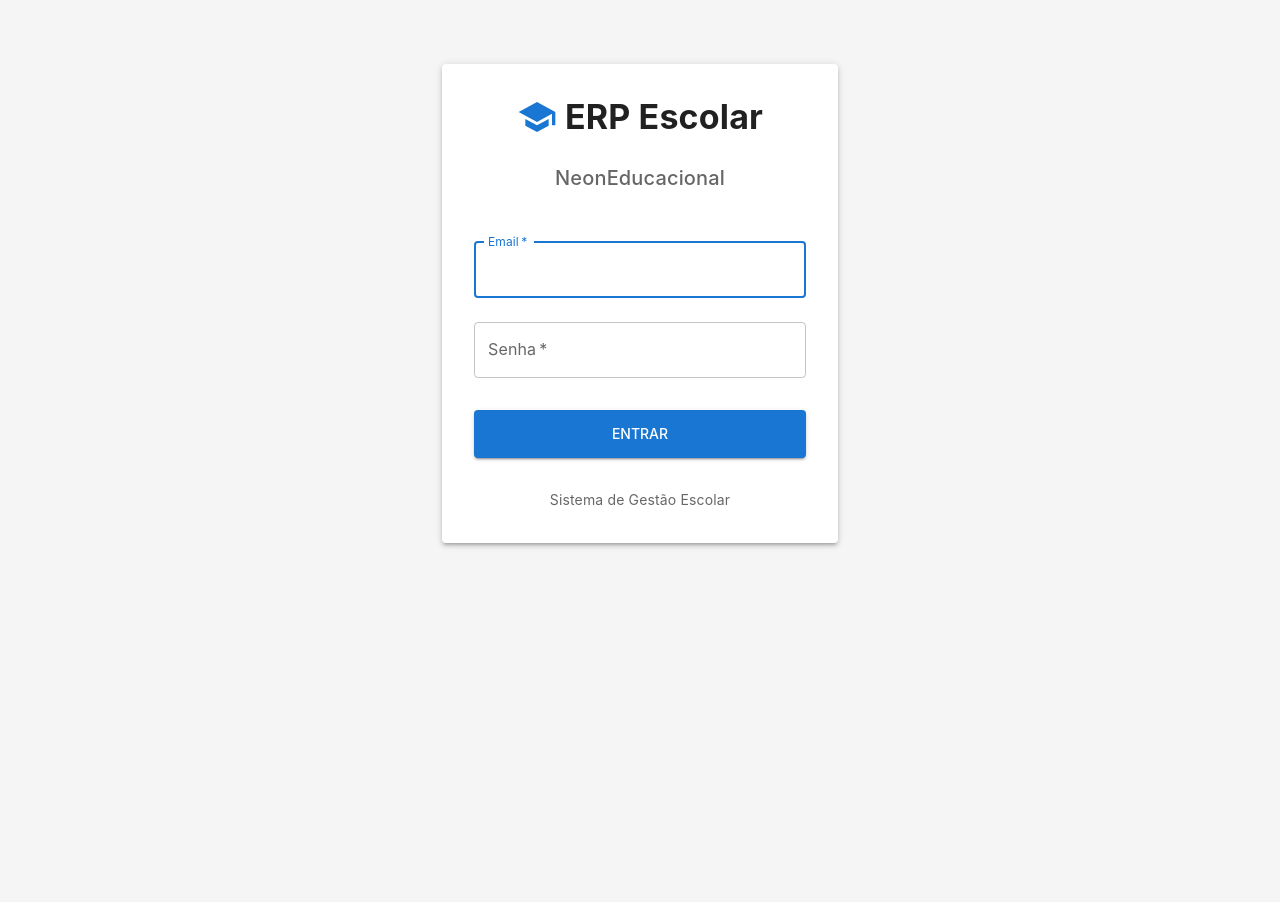
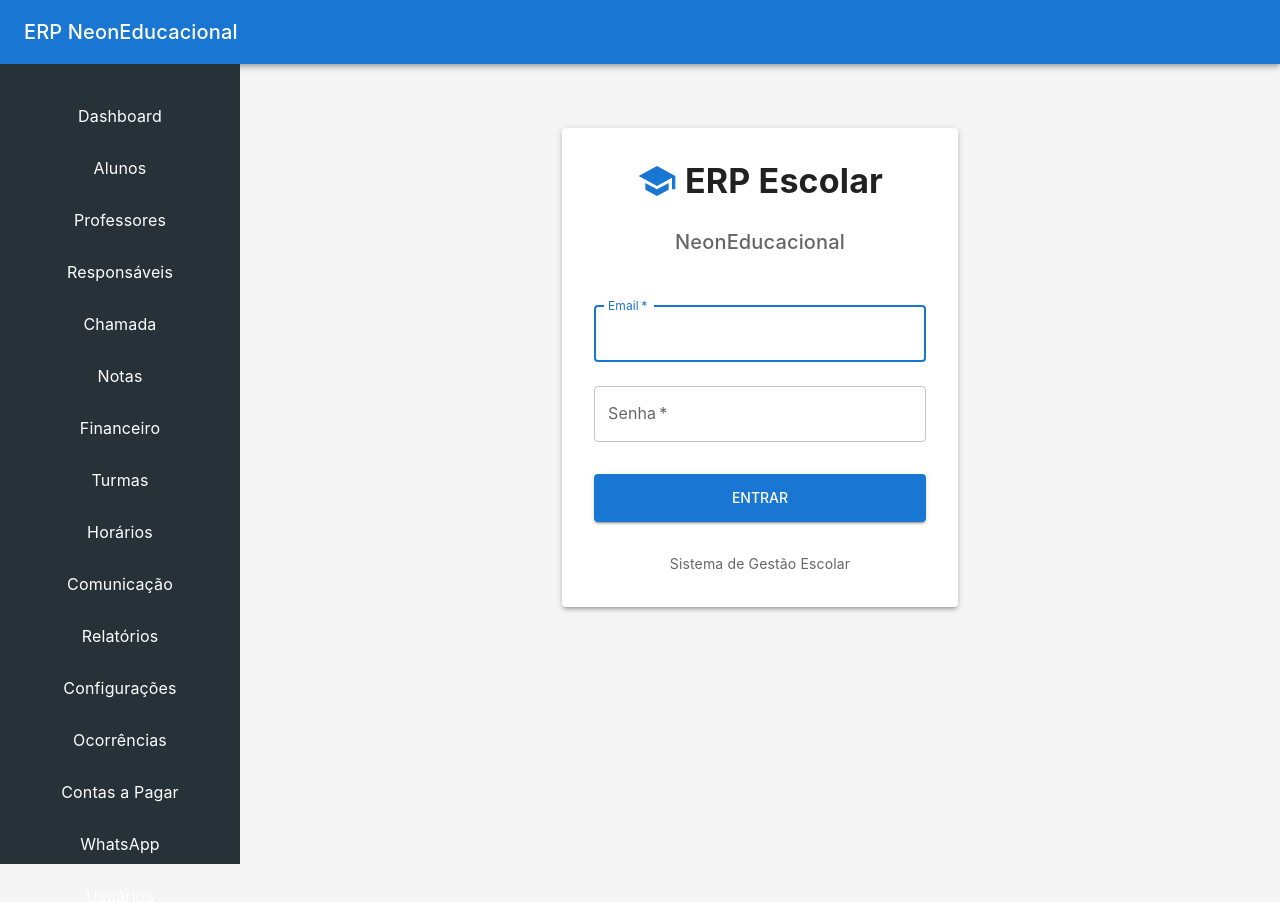
Before and after one commit to corkybrasil-cmyk/sistemaneon, a React (Vite) app: page /login in a window 1280 px wide. Shown: the top 902 px of the page. Before the commit the page ends 864 px from the top, so only its background shows below. Built offline with nearby package versions, Linux system fonts and the light colour scheme.

Commit message:
yigufutft

```diff
--- a/src/App.jsx
+++ b/src/App.jsx
@@ -3,6 +3,7 @@ import appwriteService from './services/appwriteService';
 import './AppLayout.css';
 // Header import removed
 import Layout from './components/Layout';
+import AppBar from '@mui/material/AppBar';
 import AppRoutes from './routes/AppRoutes';
 import { BrowserRouter as Router, Routes, Route, useNavigate, useLocation } from 'react-router-dom';
 import { ThemeProvider, createTheme } from '@mui/material/styles';
@@ -106,6 +107,13 @@ function App() {
       <CustomThemeProvider>
         <AuthProvider>
           <Router>
+            <AppBar position="static" color="primary">
+              <Toolbar>
+                <Typography variant="h6" component="div" sx={{ flexGrow: 1 }}>
+                  ERP NeonEducacional
+                </Typography>
+              </Toolbar>
+            </AppBar>
             <Layout>
               <AppRoutes />
             </Layout>
--- a/src/components/Layout.jsx
+++ b/src/components/Layout.jsx
@@ -1,15 +1,7 @@
 import React, { useState } from 'react';
-import {
-  Box,
-  Toolbar,
-  Typography,
-  IconButton,
-  Avatar,
-  Menu,
-  MenuItem,
-  useTheme,
-  useMediaQuery,
-} from '@mui/material';
+import Typography from '@mui/material/Typography';
+import Sidebar from './Sidebar';
+import { useTheme } from '@mui/material/styles';
 import {
   Menu as MenuIcon,
   Brightness4 as DarkModeIcon,
@@ -21,34 +13,38 @@ import { useNavigate, useLocation } from 'react-router-dom';
 import { useAuth } from '../contexts/AuthContext';
 import { useTheme as useCustomTheme } from '../contexts/ThemeContext';
 
-
-
 const Layout = ({ children }) => {
 
-  const [anchorEl, setAnchorEl] = useState(null);
   const theme = useTheme();
   const { user, logout } = useAuth();
-  const { darkMode, toggleDarkMode } = useCustomTheme();
-
-  const handleProfileMenuOpen = (event) => {
-    setAnchorEl(event.currentTarget);
-  };
-
-  const handleProfileMenuClose = () => {
-    setAnchorEl(null);
-  };
-
-  const handleLogout = () => {
-    logout();
-    handleProfileMenuClose();
-  };
 
   return (
     <>
-  {/* AppBar removed */}
-  <Box id="box">
-    {children}
-  </Box>
+
+      <div
+        id="principal-sidebar"
+        style={{
+          display: 'flex',
+        }}
+      >
+        <div
+          id="sidebar"
+          style={{
+            width: 240,
+            height: '100%',
+          }}
+        >
+          <Sidebar />
+        </div>
+        <div
+          id="principal"
+          style={{
+            flex: 1,
+          }}
+        >
+          {children}
+        </div>
+      </div>
     </>
   );
 }
--- /dev/null
+++ b/src/components/Sidebar.jsx
@@ -0,0 +1,52 @@
+import React from 'react';
+import Typography from '@mui/material/Typography';
+import { Link } from 'react-router-dom';
+
+// Sidebar MUI customizado
+const pages = [
+  { label: 'Dashboard', path: '/dashboard' },
+  { label: 'Alunos', path: '/alunos' },
+  { label: 'Professores', path: '/professores' },
+  { label: 'Responsáveis', path: '/responsaveis' },
+  { label: 'Chamada', path: '/chamada' },
+  { label: 'Notas', path: '/notas' },
+  { label: 'Financeiro', path: '/financeiro' },
+  { label: 'Turmas', path: '/turmas' },
+  { label: 'Horários', path: '/horarios' },
+  { label: 'Comunicação', path: '/comunicacao' },
+  { label: 'Relatórios', path: '/relatorios' },
+  { label: 'Configurações', path: '/configuracoes' },
+  { label: 'Ocorrências', path: '/ocorrencias' },
+  { label: 'Contas a Pagar', path: '/contas-a-pagar' },
+  { label: 'WhatsApp', path: '/whatsapp' },
+  { label: 'Usuários', path: '/usuarios' },
+];
+
+const Sidebar = () => {
+  return (
+    <div
+      style={{
+        width: 240,
+        background: '#263238',
+        color: '#fff',
+        display: 'flex',
+        flexDirection: 'column',
+        alignItems: 'center',
+        paddingTop: 32,
+        height: '100vh',
+      }}
+    >
+      {pages.map(page => (
+        <Link
+          key={page.path}
+          to={page.path}
+          style={{ color: '#fff', textDecoration: 'none', marginBottom: 12, fontSize: 16, width: '100%', textAlign: 'center', display: 'block', padding: '8px 0', borderRadius: 4 }}
+        >
+          {page.label}
+        </Link>
+      ))}
+    </div>
+  );
+};
+
+export default Sidebar;
--- a/src/modules/alunos/StudentsModule.jsx
+++ b/src/modules/alunos/StudentsModule.jsx
@@ -219,17 +219,17 @@ const StudentsModule = () => {
 				</TextField>
 			</Box>
 
-			<Box sx={{ height: 400, width: '100%' }}>
+			<Box sx={{ height: 500, width: '100%', overflow: 'auto' }}>
 				<DataGrid
 					rows={filteredStudents}
 					columns={columns}
-					pageSize={5}
+					pageSize={10}
 					rowsPerPageOptions={[5, 10, 20]}
 					pagination
 					disableSelectionOnClick
 					onRowClick={handleRowClick}
-					autoHeight
 					sx={{
+						height: '100%',
 						'.MuiDataGrid-cell:focus, .MuiDataGrid-cell:focus-within': {
 							outline: 'none',
 							backgroundColor: 'inherit',
--- a/src/routes/AppRoutes.jsx
+++ b/src/routes/AppRoutes.jsx
@@ -3,7 +3,6 @@ import { Routes, Route, Navigate } from 'react-router-dom';
 import { useAuth } from '../contexts/AuthContext';
 
 // Layout Components
-import Layout from '../components/Layout';
 import Login from '../components/Login';
 
 // Module Components
@@ -17,6 +16,11 @@ import IncidentsModule from '../modules/ocorrencias/IncidentsModule';
 import AccountsPayableModule from '../modules/contas-a-pagar/AccountsPayableModule';
 import WhatsAppModule from '../modules/whatsapp/WhatsAppModule';
 import ConfigurationsModule from '../modules/configuracoes/ConfigurationsModule';
+import ProfessorsModule from '../modules/professores/ProfessorsModule';
+import GradesModule from '../modules/notas/GradesModule';
+import ScheduleModule from '../modules/horarios/ScheduleModule';
+import CommunicationModule from '../modules/comunicacao/CommunicationModule';
+import ReportsModule from '../modules/relatorios/ReportsModule';
 
 // Protected Route Component
 const ProtectedRoute = ({ children }) => {
@@ -45,18 +49,23 @@ const AppRoutes = () => {
   const UsersModule = React.lazy(() => import('../modules/usuarios/UsersModule'));
 
   return (
-    <Layout>
     <Routes>
-        <Route path="/" element={<Dashboard />} />
+  <Route path="/dashboard" element={<Dashboard />} />
+  <Route path="/" element={<Navigate to="/dashboard" replace />} />
       <Route path="/alunos" element={<StudentsModule />} />
+      <Route path="/professores" element={<ProfessorsModule />} />
       <Route path="/responsaveis" element={<ResponsiblesModule />} />
       <Route path="/chamada" element={<AttendanceModule />} />
+      <Route path="/notas" element={<GradesModule />} />
       <Route path="/financeiro" element={<FinancialModule />} />
       <Route path="/turmas" element={<ClassesModule />} />
+      <Route path="/horarios" element={<ScheduleModule />} />
+      <Route path="/comunicacao" element={<CommunicationModule />} />
+      <Route path="/relatorios" element={<ReportsModule />} />
+      <Route path="/configuracoes" element={<ConfigurationsModule />} />
       <Route path="/ocorrencias" element={<IncidentsModule />} />
       <Route path="/contas-a-pagar" element={<AccountsPayableModule />} />
       <Route path="/whatsapp" element={<WhatsAppModule />} />
-        <Route path="/configuracoes" element={<ConfigurationsModule />} />
       <Route path="/usuarios" element={
         <React.Suspense fallback={<div>Carregando usuários...</div>}>
           <UsersModule />
@@ -64,7 +73,6 @@ const AppRoutes = () => {
       } />
       <Route path="*" element={<Navigate to="/" replace />} />
     </Routes>
-    </Layout>
   );
 };
 
```
Also changed, not shown: src/modules/dashboard/Dashboard.jsx (+9 -2 lines). Lines whose indentation alone changed are shown as unchanged.
